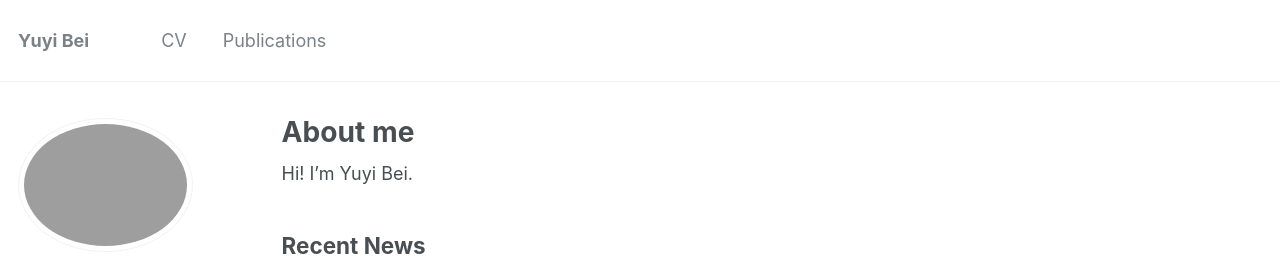
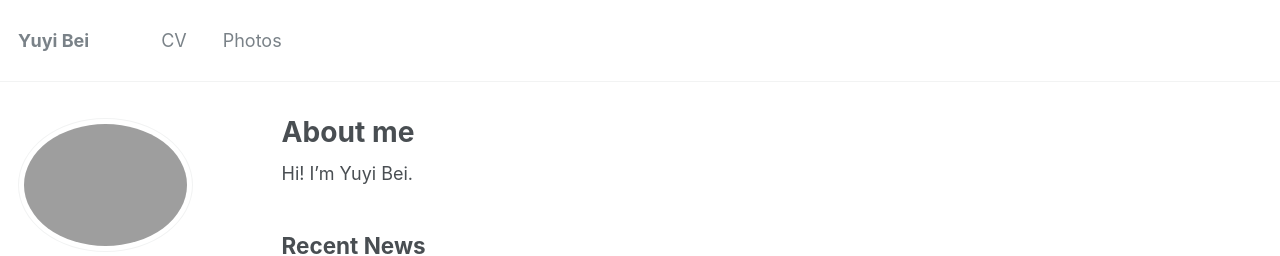
Before and after one commit to YuyiBei/yuyi, a Jekyll site: the page built from _pages/about.md, in a window 1280 px wide. Shown: the top 256 px of the page. Built offline with Jekyll 4.4.1, drawn with Linux system fonts in a browser that asks for light colours.

Commit message:
Update navigation.yml

```diff
--- a/_data/navigation.yml
+++ b/_data/navigation.yml
@@ -3,8 +3,8 @@ main:
   - title: "CV"
     url: /cv/
 
-  - title: "Publications"
-    url: /publications/
+  - title: "Photos"
+    url: /photos/
 
 
 
```
